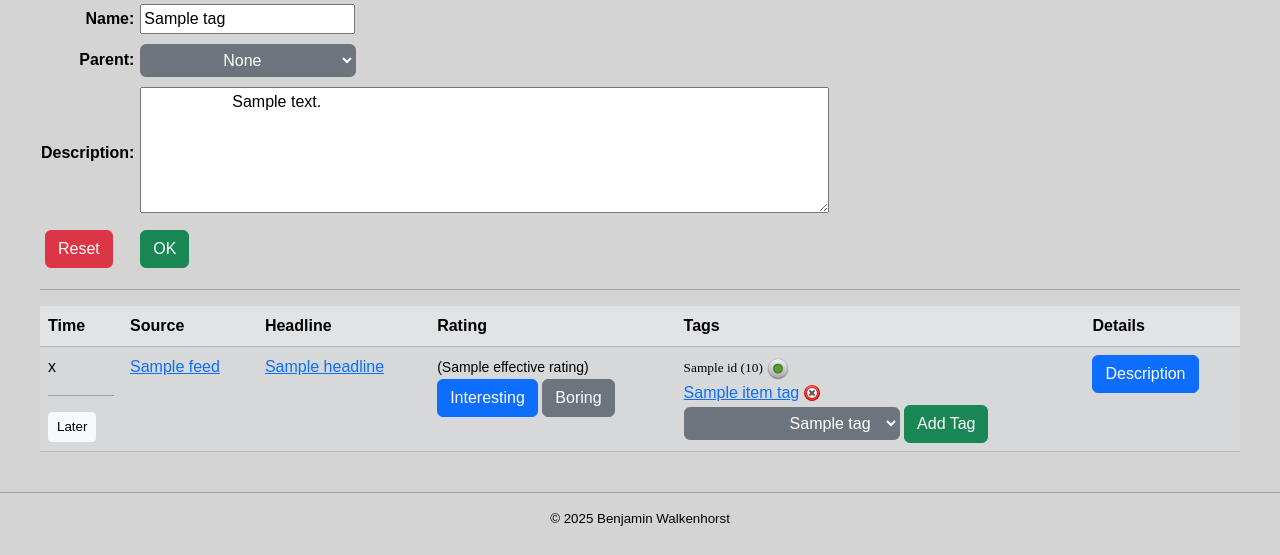
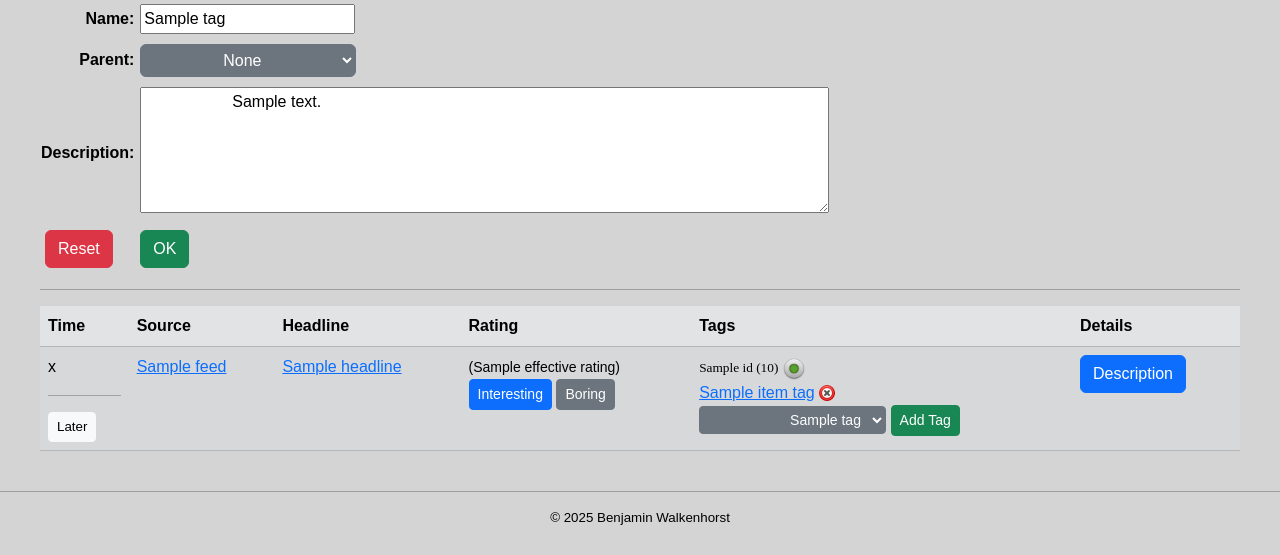
Before and after one commit to blicero/headlines, a Python web app: template web/templates/tag_details.jinja in a window 1280 px wide. Shown: the part 245-800 px from the top of the page. Run offline with Jinja, Linux system fonts and the light colour scheme; the template is opened without the code that fills it: most values are stand-ins (such as "Sample title", 1, 10 or a date in 2020).

Commit message:
web - make buttons smaller in Item view

```diff
--- a/web/templates/items.jinja
+++ b/web/templates/items.jinja
@@ -1,5 +1,5 @@
 {# -*- mode: jinja2; coding: utf-8; -*-
-Time-stamp: <2025-11-26 18:45:51 krylon>
+Time-stamp: <2025-12-02 19:42:27 krylon>
 /data/code/python/headlines/web/templates/items.jinja
 created on 01. 11. 2025
 (c) 2025 Benjamin Walkenhorst
@@ -61,12 +61,12 @@ created on 01. 11. 2025
             <small>({{ item.effective_rating.name }})</small>
           <p>
             <button type="button"
-                    class="btn btn-primary"
+                    class="btn btn-primary btn-sm"
                     onclick="rate_item({{ item.item_id }}, 1);">
                     Interesting
             </button>
             <button type="button"
-                    class="btn btn-secondary"
+                    class="btn btn-secondary btn-sm"
                     onclick="rate_item({{ item.item_id }}, 0);">
                     Boring
             </button>
@@ -97,7 +97,7 @@ created on 01. 11. 2025
           </div>
           <div id="tag_form_{{ item.item_id }}">
             {% set id_root = "tag_menu_item_{}".format(item.item_id) %}
-            <select id="item_tag_sel_{{ item.item_id }}" class="btn btn-secondary">
+            <select id="item_tag_sel_{{ item.item_id }}" class="btn btn-secondary btn-sm">
               {% for tag in tags %}
                 <option value="{{ tag.tag_id }}"
                         id="{{ id_root }}_opt_{{ tag.tag_id }}"
@@ -108,7 +108,7 @@ created on 01. 11. 2025
                 </option>
               {% endfor %}
             </select>
-            <button class="btn btn-success" onclick="add_tag({{ item.item_id }});">
+            <button class="btn btn-success btn-sm" onclick="add_tag({{ item.item_id }});">
               Add Tag
             </button>
           </div>
```
